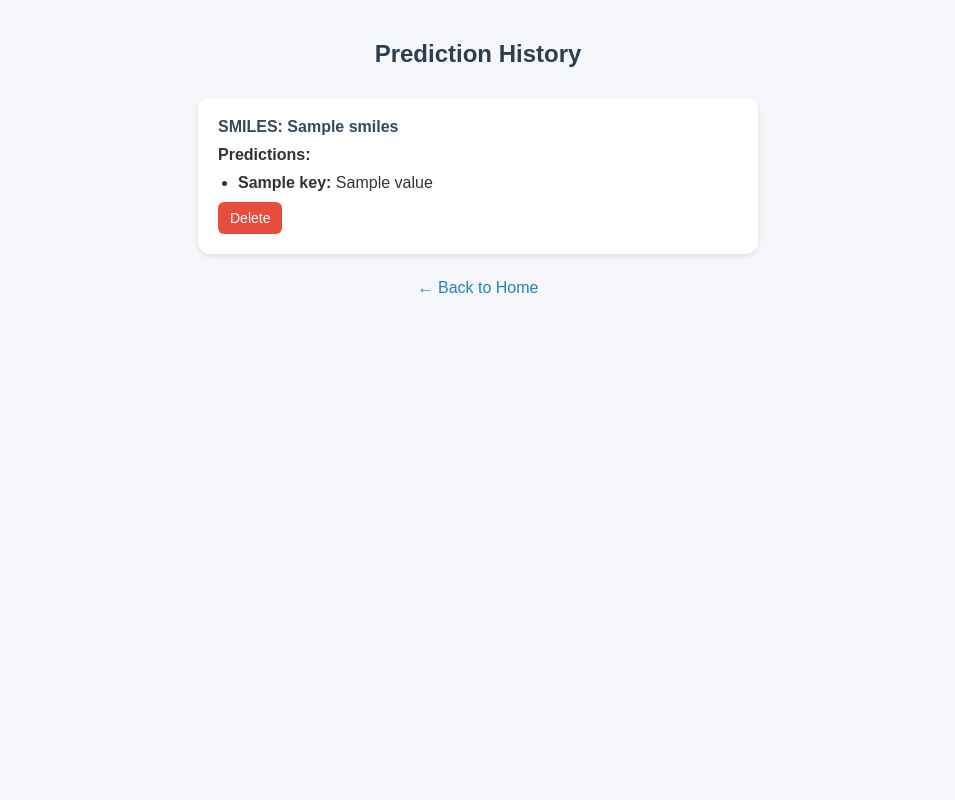
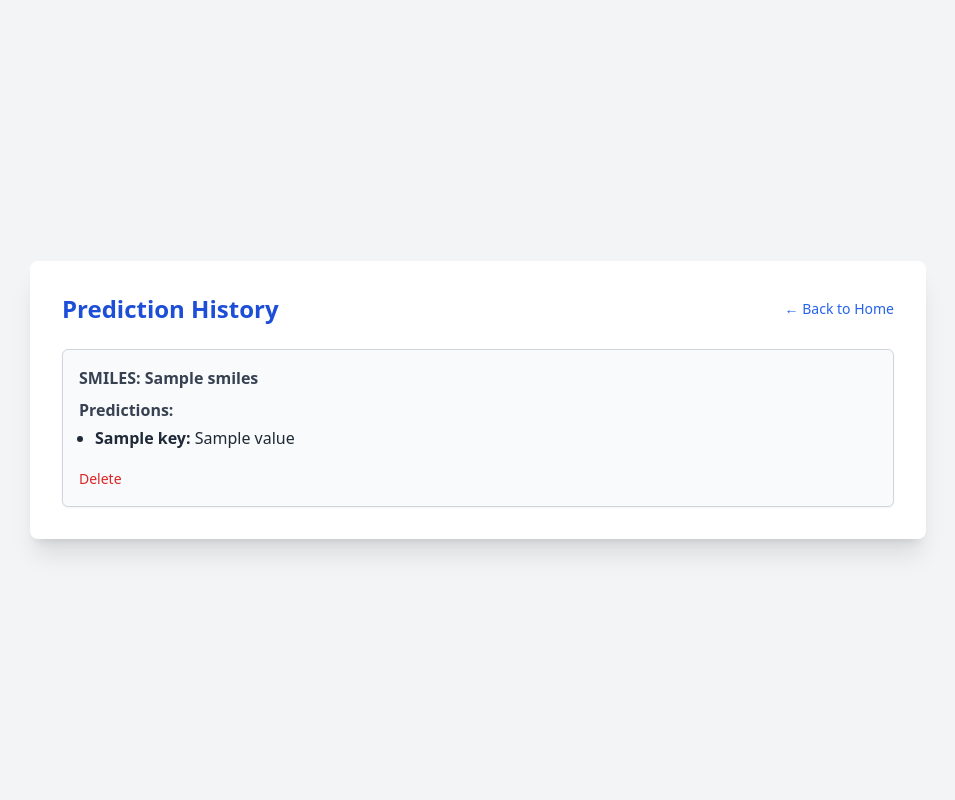
Before and after one commit to TeamRetriever494/SENG645, a Flask app: page /history in a window 1280 px wide. Shown: the whole page, without its empty margins (162-1117 px from the left). Run offline with Flask 3, Linux system fonts and the light colour scheme; the visitor is signed in with stand-in values (Sample User, id 1); a database or web service that is not in the repository returns one stand-in record (values such as "Sample title"); parts of the project's set-up code (start-up, migrations or seed data) failed here and were passed over; some libraries are stand-ins or nearby versions.

Commit message:
Update history.html

```diff
--- a/templates/history.html
+++ b/templates/history.html
@@ -2,128 +2,44 @@
 <html lang="en">
 <head>
     <meta charset="UTF-8">
-    <meta name="viewport" content="width=device-width, initial-scale=1.0">
     <title>Prediction History</title>
-    <style>
-        * {
-            box-sizing: border-box;
-        }
+    <script src="https://cdn.tailwindcss.com"></script>
+</head>
+<body class="bg-gray-100">
+    <div class="min-h-screen flex items-center justify-center py-10">
+        <div class="bg-white shadow-xl rounded-lg p-8 w-full max-w-4xl">
+            <!-- Header -->
+            <div class="flex justify-between items-center mb-6">
+                <h1 class="text-2xl font-bold text-blue-700">Prediction History</h1>
+                <a href="/home" class="text-blue-600 hover:underline text-sm">← Back to Home</a>
+            </div>
 
-        body {
-            margin: 0;
-            padding: 0;
-            font-family: Arial, sans-serif;
-            background: #f5f7fa;
-            color: #333;
-        }
-
-        .container {
-            max-width: 600px;
-            margin: 0 auto;
-            padding: 20px;
-        }
-
-        h2 {
-            text-align: center;
-            color: #2c3e50;
-            margin-bottom: 30px;
-        }
-
-        .record {
-            background: #ffffff;
-            border-radius: 12px;
-            padding: 20px;
-            margin-bottom: 20px;
-            box-shadow: 0 2px 5px rgba(0,0,0,0.1);
-        }
-
-        .record h3 {
-            margin: 0 0 10px;
-            font-size: 16px;
-            color: #34495e;
-        }
-
-        .record ul {
-            padding-left: 20px;
-            margin: 10px 0;
-        }
-
-        .record ul li {
-            margin-bottom: 6px;
-        }
-
-        .delete-form {
-            margin-top: 10px;
-        }
-
-        .delete-form button {
-            background-color: #e74c3c;
-            color: white;
-            border: none;
-            padding: 8px 12px;
-            border-radius: 6px;
-            cursor: pointer;
-            font-size: 14px;
-        }
-
-        .delete-form button:hover {
-            background-color: #c0392b;
-        }
-
-        .back-link {
-            display: block;
-            text-align: center;
-            margin-top: 25px;
-            color: #2980b9;
-            text-decoration: none;
-        }
-
-        .back-link:hover {
-            text-decoration: underline;
-        }
-
-        .no-history {
-            text-align: center;
-            padding: 50px 20px;
-            font-size: 18px;
-            color: #888;
-        }
-
-        @media screen and (max-width: 600px) {
-            .container {
-                padding: 15px;
-            }
-
-            .record {
-                padding: 15px;
-            }
-        }
-    </style>
-</head>
-<body>
-    <div class="container">
-        <h2>Prediction History</h2>
-
+            <!-- Content -->
             {% if records|length == 0 %}
-            <div class="no-history">You have no prediction history yet.</div>
+                <div class="bg-gray-100 text-center py-6 rounded text-gray-600 font-medium">
+                    You have no prediction history yet.
+                </div>
             {% else %}
+                <div class="space-y-6">
                     {% for record in records %}
-                <div class="record">
-                    <h3><strong>SMILES:</strong> {{ record.smiles }}</h3>
-                    <strong>Predictions:</strong>
-                    <ul>
+                        <div class="border border-gray-300 rounded-md p-4 bg-gray-50 shadow-sm">
+                            <p class="font-semibold text-gray-700"><strong>SMILES:</strong> {{ record.smiles }}</p>
+                            <div class="mt-2">
+                                <p class="font-semibold text-gray-700 mb-1">Predictions:</p>
+                                <ul class="pl-4 list-disc text-gray-800 space-y-1">
                                     {% for key, value in record.predictions.items() %}
                                         <li><strong>{{ key }}:</strong> {{ value }}</li>
                                     {% endfor %}
                                 </ul>
-                    <form class="delete-form" action="{{ url_for('delete_prediction', prediction_id=record._id) }}" method="POST">
-                        <button type="submit">Delete</button>
+                            </div>
+                            <form action="/delete_history/{{ record._id }}" method="POST" class="mt-4">
+                              <button type="submit" class="text-red-600 text-sm hover:underline">Delete</button>
                           </form>
                         </div>
                     {% endfor %}
+                </div>
             {% endif %}
-
-        <a href="{{ url_for('home') }}" class="back-link">← Back to Home</a>
+        </div>
     </div>
 </body>
 </html>
```
Lines whose indentation alone changed are shown as unchanged.
